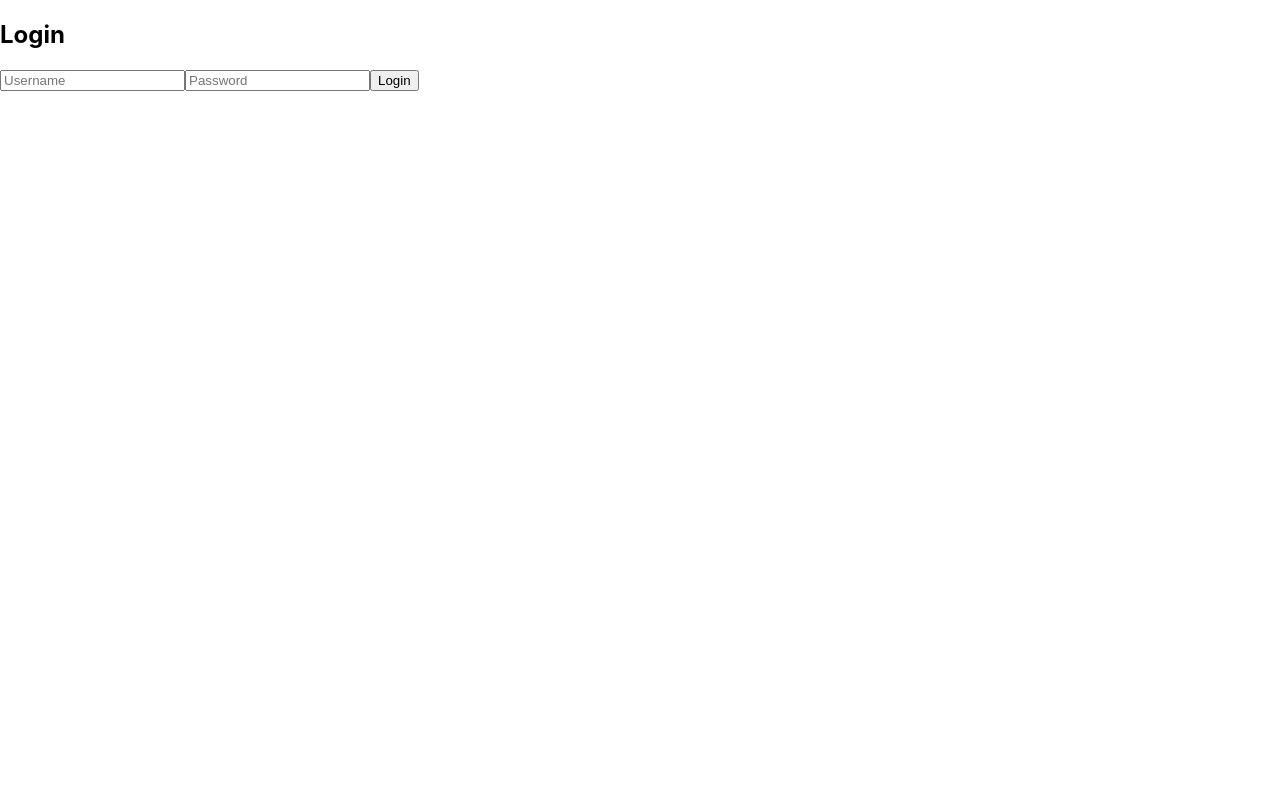
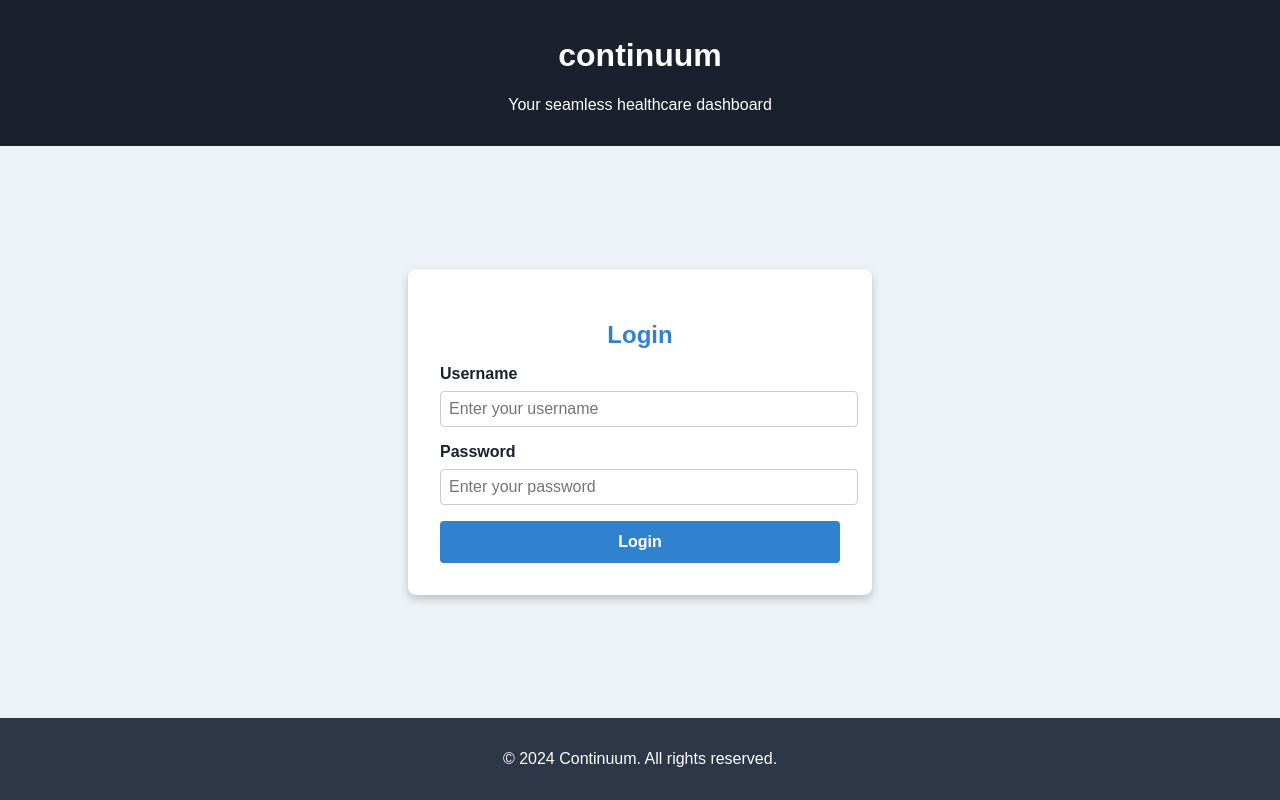
Before and after one commit to Aya-Maree/continuum, a React (Create React App) app: page / in a window 1280 px wide. Built offline with nearby package versions, Linux system fonts and the light colour scheme.

Commit message:
Login page

```diff
--- a/src/components/Login.js
+++ b/src/components/Login.js
@@ -1,41 +1,155 @@
 import React, { useState } from 'react';
-import { useNavigate } from 'react-router-dom';
 
 const Login = () => {
   const [username, setUsername] = useState('');
   const [password, setPassword] = useState('');
-  const navigate = useNavigate();
+  const [error, setError] = useState('');
 
   const handleLogin = (e) => {
     e.preventDefault();
-    // Placeholder for authentication logic
-    if (username === 'admin' && password === 'password') {
-      navigate('/dashboard'); // Redirect to Dashboard
+    // Placeholder logic for authentication
+    if (username === '' || password === '') {
+      setError('Both fields are required.');
     } else {
-      alert('Invalid credentials');
+      console.log('Logging in:', username);
+      setError('');
+      // Navigate to the dashboard or handle login logic
     }
   };
 
   return (
-    <div>
-      <h2>Login</h2>
-      <form onSubmit={handleLogin}>
+    <div style={styles.container}>
+      <header style={styles.header}>
+        <h1>continuum</h1>
+        <p>Your seamless healthcare dashboard</p>
+      </header>
+
+      <main style={styles.main}>
+        <div style={styles.card}>
+          <h2 style={styles.title}>Login</h2>
+          {error && <p style={styles.error}>{error}</p>}
+          <form onSubmit={handleLogin} style={styles.form}>
+            <div style={styles.inputGroup}>
+              <label htmlFor="username" style={styles.label}>
+                Username
+              </label>
               <input
                 type="text"
-          placeholder="Username"
+                id="username"
+                placeholder="Enter your username"
                 value={username}
                 onChange={(e) => setUsername(e.target.value)}
+                style={styles.input}
               />
+            </div>
+            <div style={styles.inputGroup}>
+              <label htmlFor="password" style={styles.label}>
+                Password
+              </label>
               <input
                 type="password"
-          placeholder="Password"
+                id="password"
+                placeholder="Enter your password"
                 value={password}
                 onChange={(e) => setPassword(e.target.value)}
+                style={styles.input}
               />
-        <button type="submit">Login</button>
+            </div>
+            <button type="submit" style={styles.button}>
+              Login
+            </button>
           </form>
+        </div>
+      </main>
+
+      <footer style={styles.footer}>
+        <p>&copy; {new Date().getFullYear()} Continuum. All rights reserved.</p>
+      </footer>
     </div>
   );
 };
 
+const styles = {
+  container: {
+    display: 'flex',
+    flexDirection: 'column',
+    minHeight: '100vh',
+    fontFamily: 'Arial, sans-serif',
+    backgroundColor: '#edf2f7',
+    color: '#1a202c',
+  },
+  header: {
+    backgroundColor: '#1a202c',
+    color: '#fff',
+    padding: '1rem',
+    textAlign: 'center',
+  },
+  main: {
+    flex: 1,
+    display: 'flex',
+    justifyContent: 'center',
+    alignItems: 'center',
+    padding: '2rem',
+  },
+  card: {
+    backgroundColor: '#fff',
+    borderRadius: '8px',
+    padding: '2rem',
+    width: '100%',
+    maxWidth: '400px',
+    boxShadow: '0 4px 8px rgba(0, 0, 0, 0.2)',
+    textAlign: 'center',
+  },
+  title: {
+    fontSize: '1.5rem',
+    marginBottom: '1rem',
+    color: '#3182ce',
+  },
+  form: {
+    display: 'flex',
+    flexDirection: 'column',
+    gap: '1rem',
+  },
+  inputGroup: {
+    textAlign: 'left',
+  },
+  label: {
+    display: 'block',
+    marginBottom: '0.5rem',
+    fontWeight: 'bold',
+  },
+  input: {
+    width: '100%',
+    padding: '0.5rem',
+    borderRadius: '4px',
+    border: '1px solid #ccc',
+    fontSize: '1rem',
+  },
+  button: {
+    padding: '0.75rem',
+    backgroundColor: '#3182ce',
+    color: '#fff',
+    border: 'none',
+    borderRadius: '4px',
+    cursor: 'pointer',
+    fontSize: '1rem',
+    fontWeight: 'bold',
+    transition: 'background-color 0.3s',
+  },
+  buttonHover: {
+    backgroundColor: '#225ea8',
+  },
+  error: {
+    color: '#e53e3e',
+    fontSize: '0.9rem',
+    marginBottom: '1rem',
+  },
+  footer: {
+    backgroundColor: '#2d3748',
+    color: '#fff',
+    textAlign: 'center',
+    padding: '1rem',
+  },
+};
+
 export default Login;
```
Lines whose indentation alone changed are shown as unchanged.
